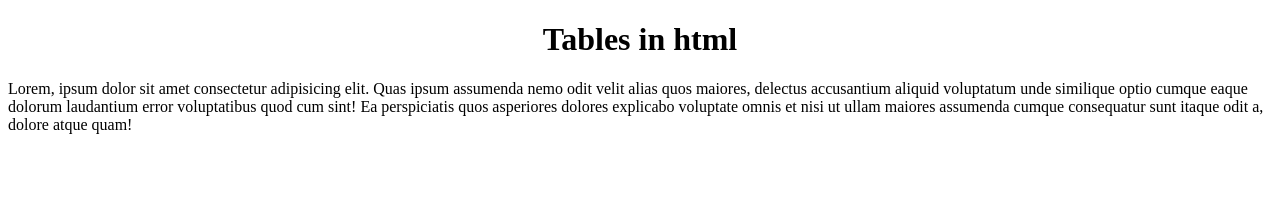
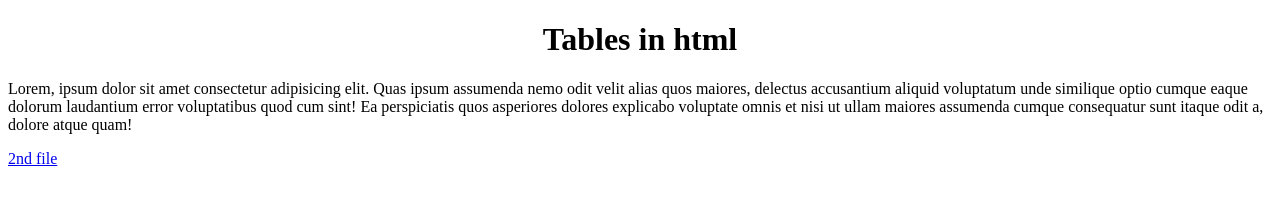
Before and after one commit to wishkhan/Tables, a plain HTML site: page index.html in a window 1280 px wide. Drawn offline with Linux system fonts and the light colour scheme.

Commit message:
Update index.html

```diff
--- a/index.html
+++ b/index.html
@@ -10,3 +10,4 @@
 </body>
 <p>Lorem, ipsum dolor sit amet consectetur adipisicing elit. Quas ipsum assumenda nemo odit velit alias quos maiores, delectus accusantium aliquid voluptatum unde similique optio cumque eaque dolorum laudantium error voluptatibus quod cum sint! Ea perspiciatis quos asperiores dolores explicabo voluptate omnis et nisi ut ullam maiores assumenda cumque consequatur sunt itaque odit a, dolore atque quam!</p>
 </html>
+<a href="tables.html">2nd file</a>
```
